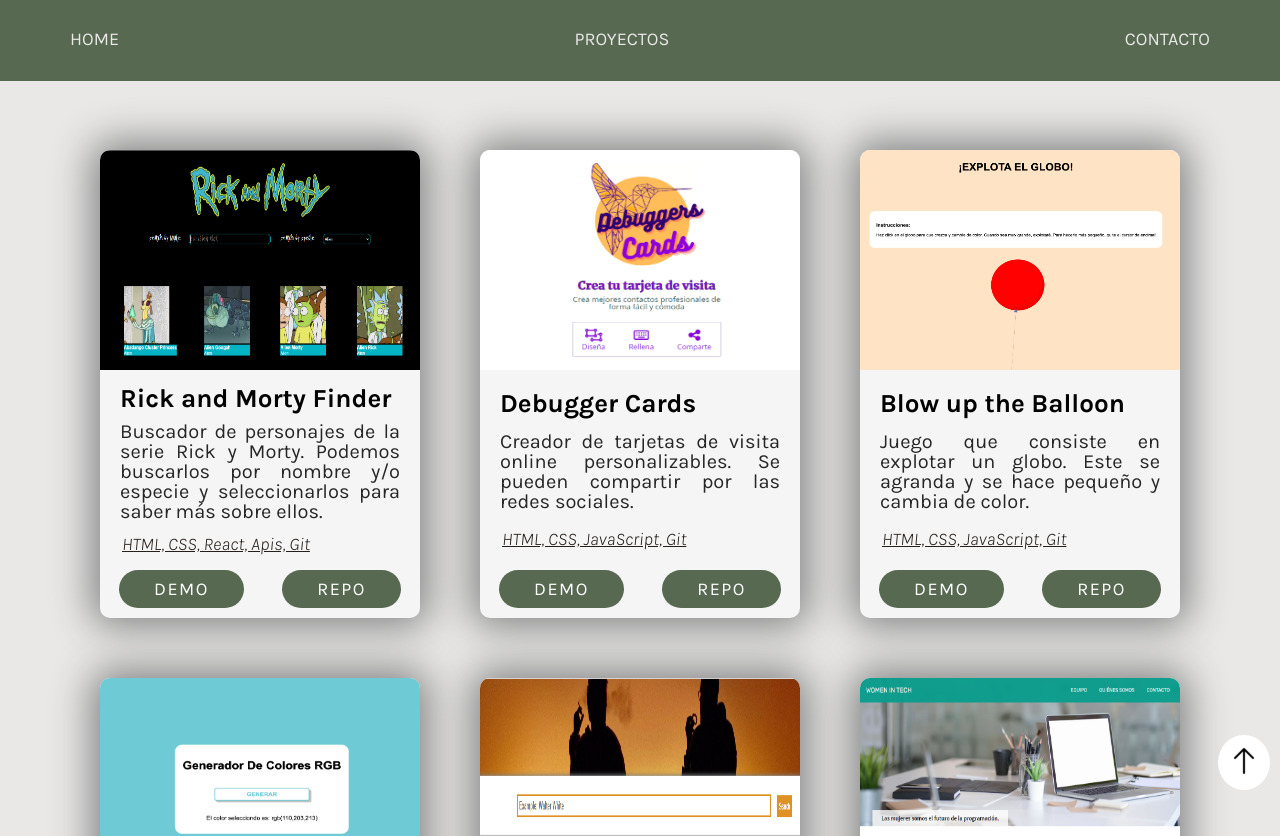
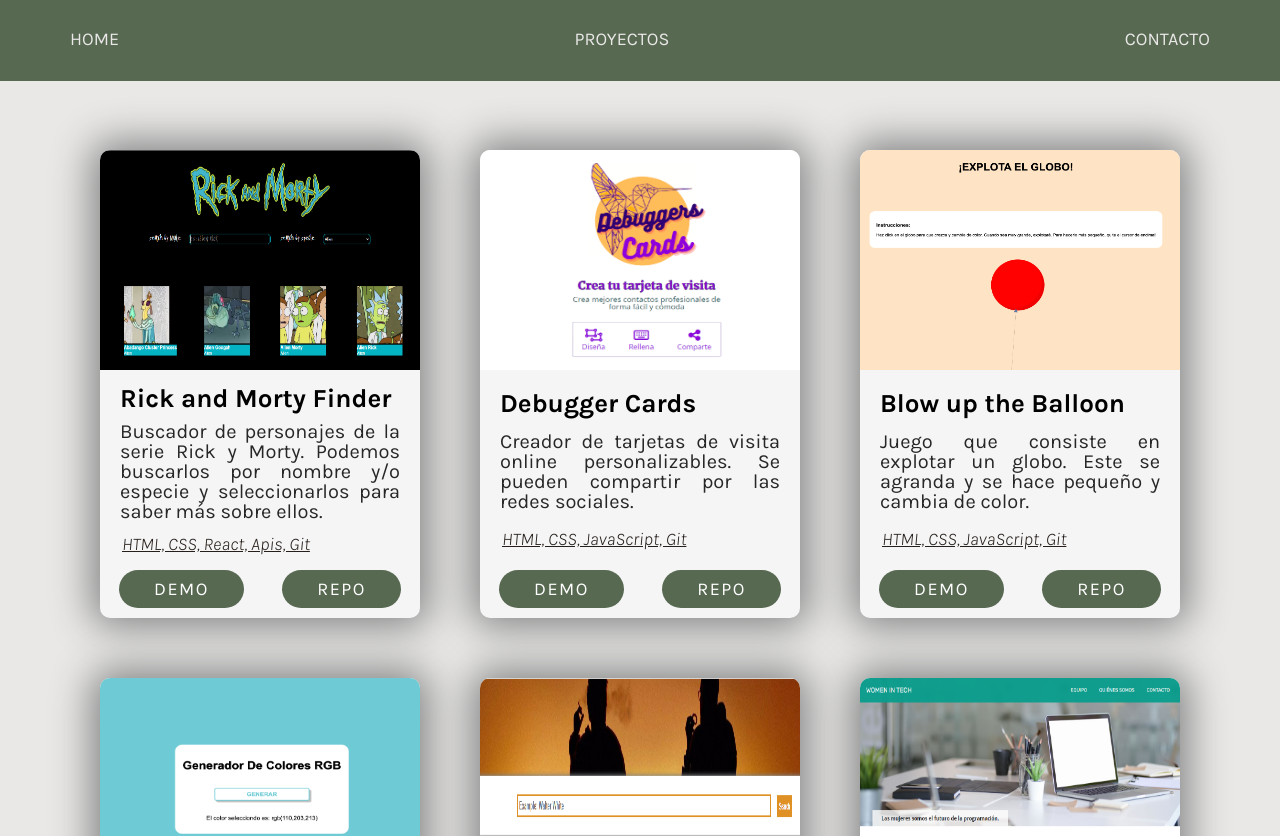
Before and after one commit to nayraromero/portfolio, a React (Create React App) app: page /#/projects in a window 1280 px wide. Shown: the top 836 px of the page. Built offline with nearby package versions, Linux system fonts and the light colour scheme.

Commit message:
some improvements: animations and scroll

```diff
--- a/package.json
+++ b/package.json
@@ -14,7 +14,6 @@
     "react-dom": "^18.2.0",
     "react-router-dom": "^6.4.5",
     "react-scripts": "5.0.1",
-    "react-scroll": "^1.8.9",
     "web-vitals": "^2.1.4"
   },
   "scripts": {
--- a/src/components/Footer.js
+++ b/src/components/Footer.js
@@ -1,20 +1,31 @@
+import '../styles/components/footer.scss';
 import Arrow from '../images/arrow-down.png';
-import { Link } from 'react-scroll';
-import { animateScroll as scroll } from 'react-scroll';
-import '../styles/components/footer.scss';
+import React, { useState, useEffect } from 'react';
 
 const Footer = () => {
-  const onClickUp = () => {
-    console.log('estás dentro');
-    scroll.scrollToTop();
+  const [showTopBtn, setShowTopBtn] = useState(false);
+  useEffect(() => {
+    window.addEventListener('scroll', () => {
+      if (window.scrollY > 400) {
+        setShowTopBtn(true);
+      } else {
+        setShowTopBtn(false);
+      }
+    });
+  }, []);
+  const goToTop = () => {
+    window.scrollTo({
+      top: 0,
+      behavior: 'smooth',
+    });
   };
   return (
     <>
       <div className="footer">
-        <div className="footer__arrow" onClick={onClickUp}>
-          <Link smooth={true} to="header">
+        <div className="footer__arrow" onClick={goToTop}>
+          {showTopBtn && (
             <img src={Arrow} alt="arrow-up" className="footer__arrow--image" />
-          </Link>
+          )}
         </div>
       </div>
     </>
--- a/src/components/Projects.js
+++ b/src/components/Projects.js
@@ -13,7 +13,6 @@ const Projects = () => {
   return (
     <>
       <section className="projects">
-        {/* <h2 className="projects__title">Proyectos</h2> */}
         <div className="projects__list">
           {/* RICK AND MORTY FINDER */}
           <OneProject
--- a/src/components/oneProject.js
+++ b/src/components/oneProject.js
@@ -4,7 +4,7 @@ import 'animate.css';
 const oneProject = (props) => {
   return (
     <>
-      <div className="container animate__animated animate__fadeInDown animate__delay-750ms animate__slower">
+      <div className="container animate__animated animate__zoomIn animate__delay-750ms animate__slower">
         <img
           src={props.img}
           alt="rick and morty"
--- a/src/styles/components/footer.scss
+++ b/src/styles/components/footer.scss
@@ -5,11 +5,11 @@
   padding: 10px;
   &__arrow {
     background-color: white;
-    padding: 10px;
     border-radius: 50%;
     cursor: pointer;
     &--image {
       transform: rotate(180deg);
+      padding: 10px;
     }
   }
 }
```
Also changed, not shown: src/styles/components/projects.scss (+0 -13 lines).
